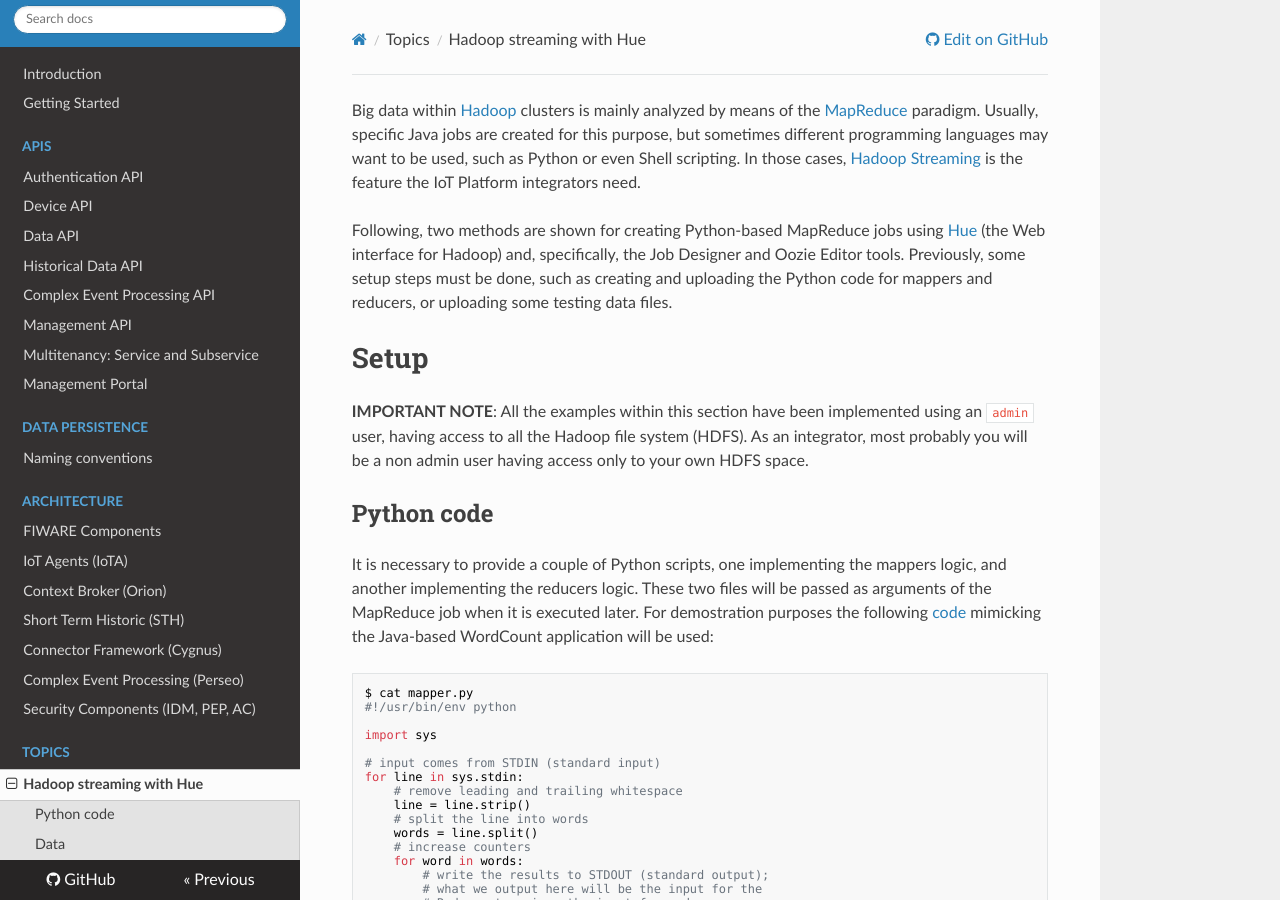
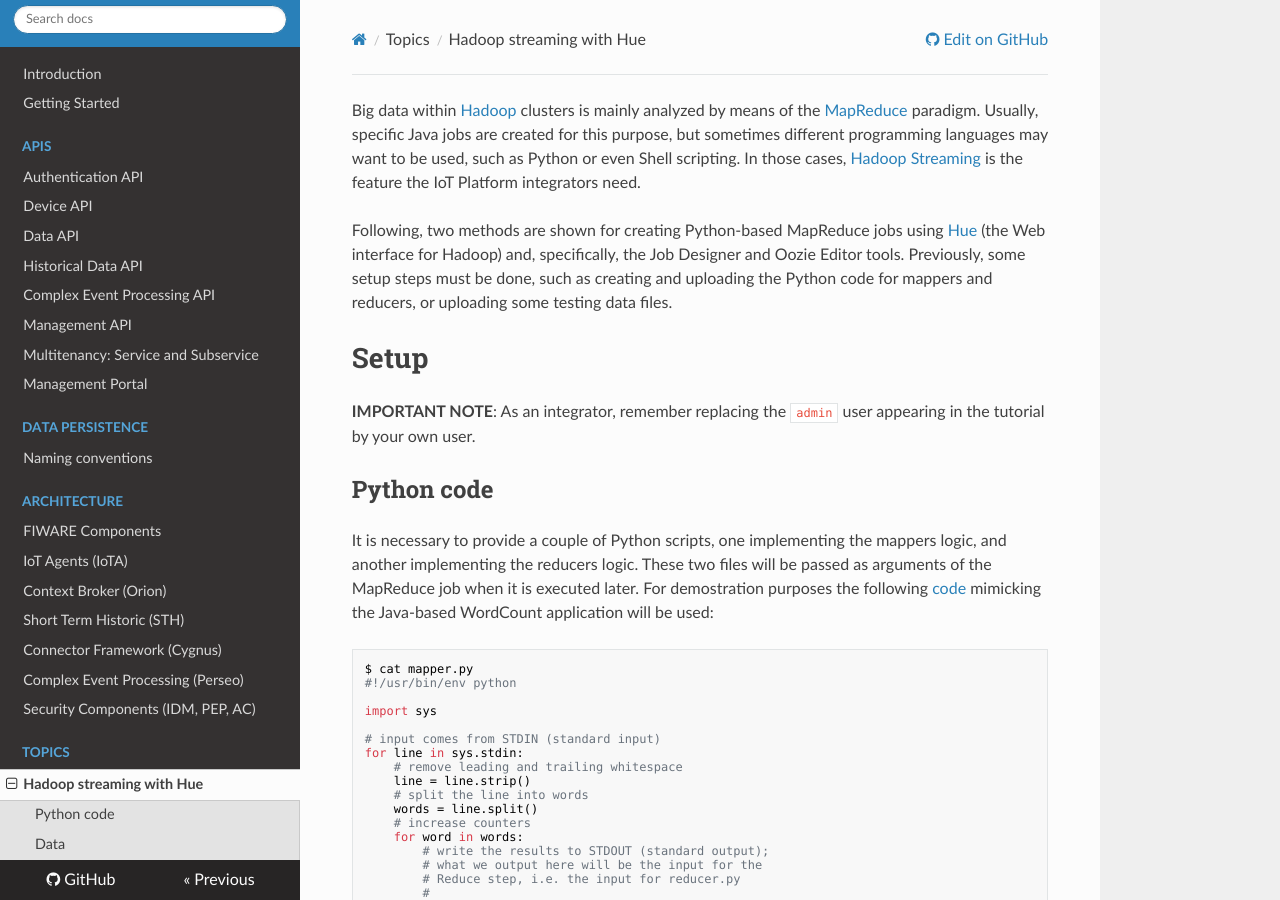
Before and after one commit to telefonicaid/thinking-cities, an MkDocs documentation site: the page built from docs/topics/hadoop_streaming_hue.md, in a window 1280 px wide and 900 px high. Built offline with MkDocs 1.6.1, drawn with Linux system fonts in a browser that asks for light colours; nearby versions of some CDN libraries; old or Windows-style settings are respelled for this version of MkDocs.

Commit message:
UPDATE the note about the user in hadoop_streaming_hue.md

```diff
--- a/docs/topics/hadoop_streaming_hue.md
+++ b/docs/topics/hadoop_streaming_hue.md
@@ -3,7 +3,7 @@
 Following, two methods are shown for creating Python-based MapReduce jobs using [Hue](http://gethue.com/) (the Web interface for Hadoop) and, specifically, the Job Designer and Oozie Editor tools. Previously, some setup steps must be done, such as creating and uploading the Python code for mappers and reducers, or uploading some testing data files.
 
 #Setup
-**IMPORTANT NOTE**: All the examples within this section have been implemented using an `admin` user, having access to all the Hadoop file system (HDFS). As an integrator, most probably you will be a non admin user having access only to your own HDFS space.
+**IMPORTANT NOTE**: As an integrator, remember replacing the `admin` user appearing in the tutorial by your own user.
 
 ##Python code
 It is necessary to provide a couple of Python scripts, one implementing the mappers logic, and another implementing the reducers logic. These two files will be passed as arguments of the MapReduce job when it is executed later. For demostration purposes the following [code](http://www.michael-noll.com/tutorials/writing-an-hadoop-mapreduce-program-in-python/) mimicking the Java-based WordCount application will be used:
```
